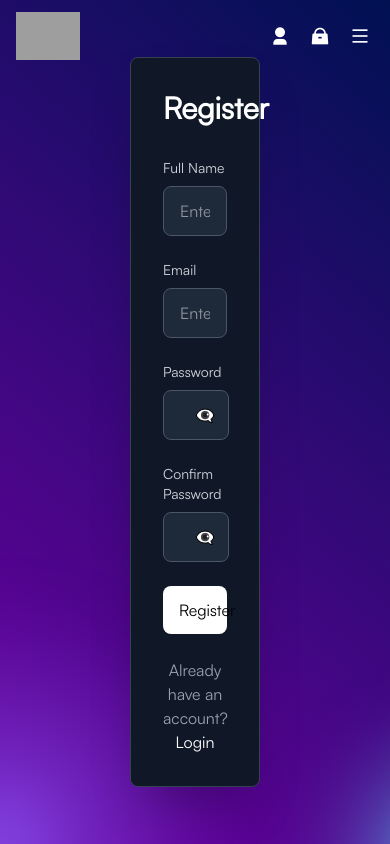
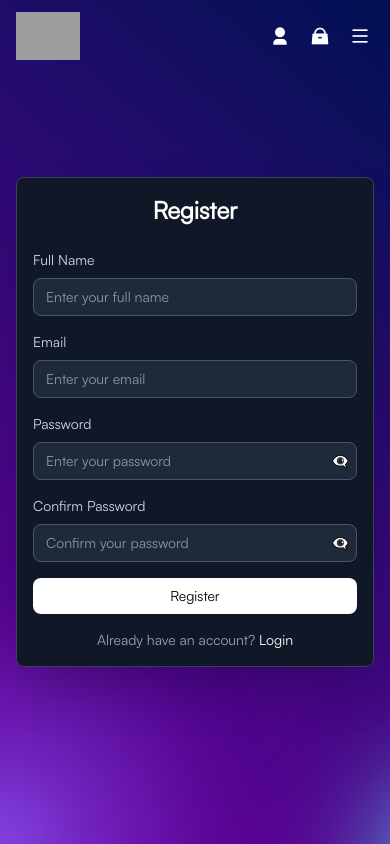
Before and after one commit to Yashaswirai/Cohort-hackathon, a React (Vite) app: page /loginRegister in a window 390 px wide. Both pictures are taken after a click on the button "Register". Built offline with nearby package versions, Linux system fonts and the light colour scheme; grey boxes are pictures that could not be loaded.

Commit message:
feat: enhance Login/Register page layout and styling; adjust padding, margins, and text sizes for better responsiveness

```diff
--- a/src/Pages/LoginRegister.jsx
+++ b/src/Pages/LoginRegister.jsx
@@ -79,22 +79,22 @@ const LoginRegister = () => {
   const [showConfirmPassword, setShowConfirmPassword] = useState(false);
 
   return (
-    <div className="w-full h-screen bg-black flex items-center justify-center">
-      <BackgroundGradientAnimation className={"relative w-full h-full flex items-center justify-center"}>
+    <div className="w-full h-screen flex items-center justify-center">
+      <BackgroundGradientAnimation className={"relative w-full h-full p-4 flex items-center justify-center"}>
         <div
           ref={containerRef}
-          className="bg-gray-900 p-8 rounded-lg shadow-2xl w-1/3 border border-gray-700 relative z-10"
+          className="bg-gray-900 p-4 sm:p-6 md:p-8 rounded-lg shadow-2xl w-full max-w-sm sm:max-w-md md:max-w-lg lg:max-w-xl xl:max-w-2xl border border-gray-700 relative z-10 max-h-screen overflow-y-auto"
         >
           <h2
             ref={titleRef}
-            className="text-3xl font-bold text-white text-center mb-8"
+            className="text-2xl sm:text-3xl font-bold text-white text-center mb-6 sm:mb-8"
           >
             {isLogin ? "Login" : "Register"}
           </h2>
 
           <form
             ref={formRef}
-            className="space-y-6"
+            className="space-y-4 sm:space-y-6"
             onSubmit={handleSubmit(onSubmit)}
           >
             {!isLogin && (
@@ -111,7 +111,7 @@ const LoginRegister = () => {
                       message: "Name must be at least 2 characters",
                     },
                   })}
-                  className={`w-full px-4 py-3 bg-gray-800 border rounded-lg text-white focus:outline-none transition-colors ${
+                  className={`w-full px-3 sm:px-4 py-2 sm:py-3 bg-gray-800 border rounded-lg text-white focus:outline-none transition-colors text-sm sm:text-base ${
                     errors.fullName
                       ? "border-red-500 focus:border-red-500"
                       : "border-gray-600 focus:border-gray-400"
@@ -119,7 +119,7 @@ const LoginRegister = () => {
                   placeholder="Enter your full name"
                 />
                 {errors.fullName && (
-                  <p className="text-red-500 text-sm mt-1">
+                  <p className="text-red-500 text-xs sm:text-sm mt-1">
                     {errors.fullName.message}
                   </p>
                 )}
@@ -139,7 +139,7 @@ const LoginRegister = () => {
                     message: "Invalid email address",
                   },
                 })}
-                className={`w-full px-4 py-3 bg-gray-800 border rounded-lg text-white focus:outline-none transition-colors ${
+                className={`w-full px-3 sm:px-4 py-2 sm:py-3 bg-gray-800 border rounded-lg text-white focus:outline-none transition-colors text-sm sm:text-base ${
                   errors.email
                     ? "border-red-500 focus:border-red-500"
                     : "border-gray-600 focus:border-gray-400"
@@ -147,7 +147,7 @@ const LoginRegister = () => {
                 placeholder="Enter your email"
               />
               {errors.email && (
-                <p className="text-red-500 text-sm mt-1">
+                <p className="text-red-500 text-xs sm:text-sm mt-1">
                   {errors.email.message}
                 </p>
               )}
@@ -167,7 +167,7 @@ const LoginRegister = () => {
                       message: "Password must be at least 6 characters",
                     },
                   })}
-                  className={`w-full px-4 py-3 pr-12 bg-gray-800 border rounded-lg text-white focus:outline-none transition-colors ${
+                  className={`w-full px-3 sm:px-4 py-2 sm:py-3 pr-10 sm:pr-12 bg-gray-800 border rounded-lg text-white focus:outline-none transition-colors text-sm sm:text-base ${
                     errors.password
                       ? "border-red-500 focus:border-red-500"
                       : "border-gray-600 focus:border-gray-400"
@@ -177,13 +177,13 @@ const LoginRegister = () => {
                 <button
                   type="button"
                   onClick={() => setShowPassword(!showPassword)}
-                  className="absolute right-3 top-1/2 transform -translate-y-1/2 text-gray-400 hover:text-white"
+                  className="absolute right-2 sm:right-3 top-1/2 transform -translate-y-1/2 text-gray-400 hover:text-white text-sm sm:text-base"
                 >
                   {showPassword ? "👁️" : "👁️‍🗨️"}
                 </button>
               </div>
               {errors.password && (
-                <p className="text-red-500 text-sm mt-1">
+                <p className="text-red-500 text-xs sm:text-sm mt-1">
                   {errors.password.message}
                 </p>
               )}
@@ -202,7 +202,7 @@ const LoginRegister = () => {
                       validate: (value) =>
                         value === password || "Passwords don't match",
                     })}
-                    className={`w-full px-4 py-3 pr-12 bg-gray-800 border rounded-lg text-white focus:outline-none transition-colors ${
+                    className={`w-full px-3 sm:px-4 py-2 sm:py-3 pr-10 sm:pr-12 bg-gray-800 border rounded-lg text-white focus:outline-none transition-colors text-sm sm:text-base ${
                       errors.confirmPassword
                         ? "border-red-500 focus:border-red-500"
                         : "border-gray-600 focus:border-gray-400"
@@ -212,13 +212,13 @@ const LoginRegister = () => {
                   <button
                     type="button"
                     onClick={() => setShowConfirmPassword(!showConfirmPassword)}
-                    className="absolute right-3 top-1/2 transform -translate-y-1/2 text-gray-400 hover:text-white"
+                    className="absolute right-2 sm:right-3 top-1/2 transform -translate-y-1/2 text-gray-400 hover:text-white text-sm sm:text-base"
                   >
                     {showConfirmPassword ? "👁️" : "👁️‍🗨️"}
                   </button>
                 </div>
                 {errors.confirmPassword && (
-                  <p className="text-red-500 text-sm mt-1">
+                  <p className="text-red-500 text-xs sm:text-sm mt-1">
                     {errors.confirmPassword.message}
                   </p>
                 )}
@@ -227,14 +227,14 @@ const LoginRegister = () => {
 
             <button
               type="submit"
-              className="w-full bg-white hover:bg-gray-200 text-black font-medium py-3 px-4 rounded-lg transition-colors"
+              className="w-full bg-white hover:bg-gray-200 text-black font-medium py-2 sm:py-3 px-4 rounded-lg transition-colors text-sm sm:text-base"
             >
               {isLogin ? "Login" : "Register"}
             </button>
           </form>
 
-          <div ref={toggleRef} className="text-center mt-6">
-            <p className="text-gray-400">
+          <div ref={toggleRef} className="text-center mt-4 sm:mt-6">
+            <p className="text-gray-400 text-sm sm:text-base">
               {isLogin
                 ? "Don't have an account? "
                 : "Already have an account? "}
```
